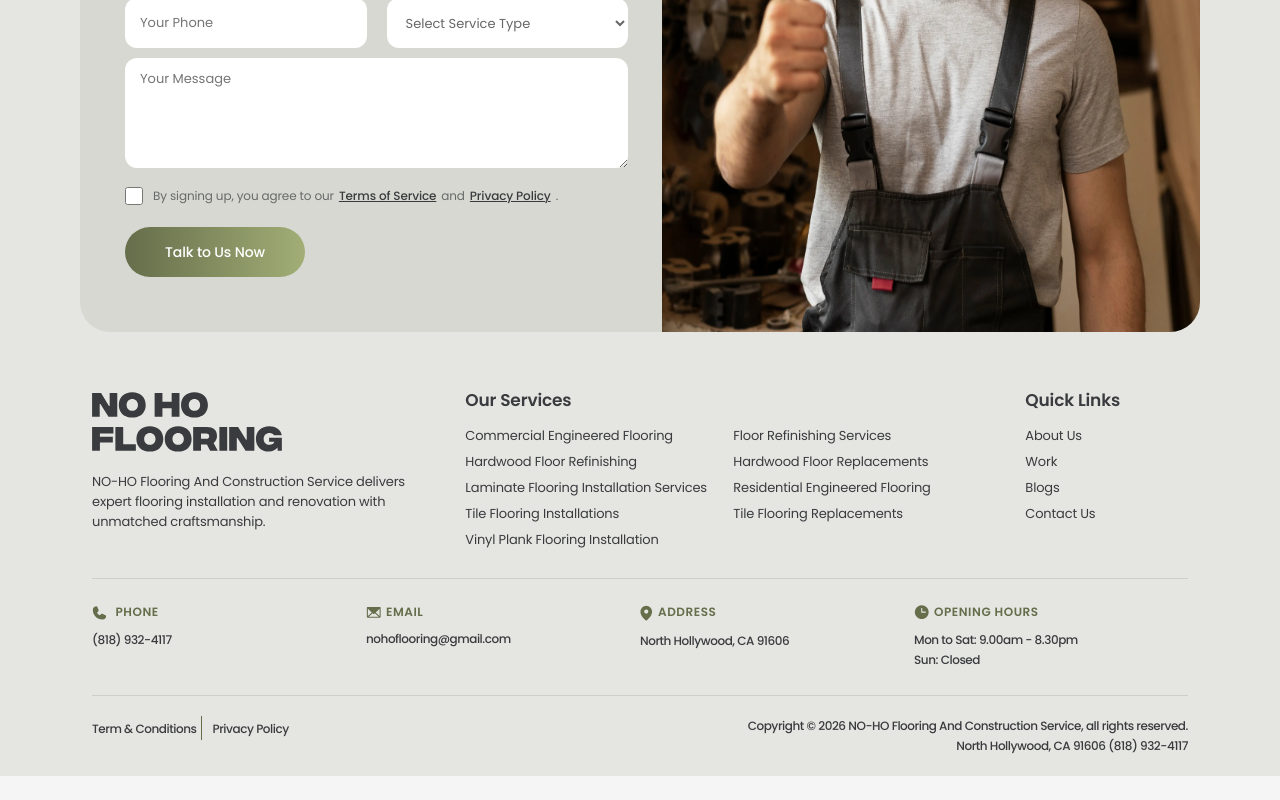
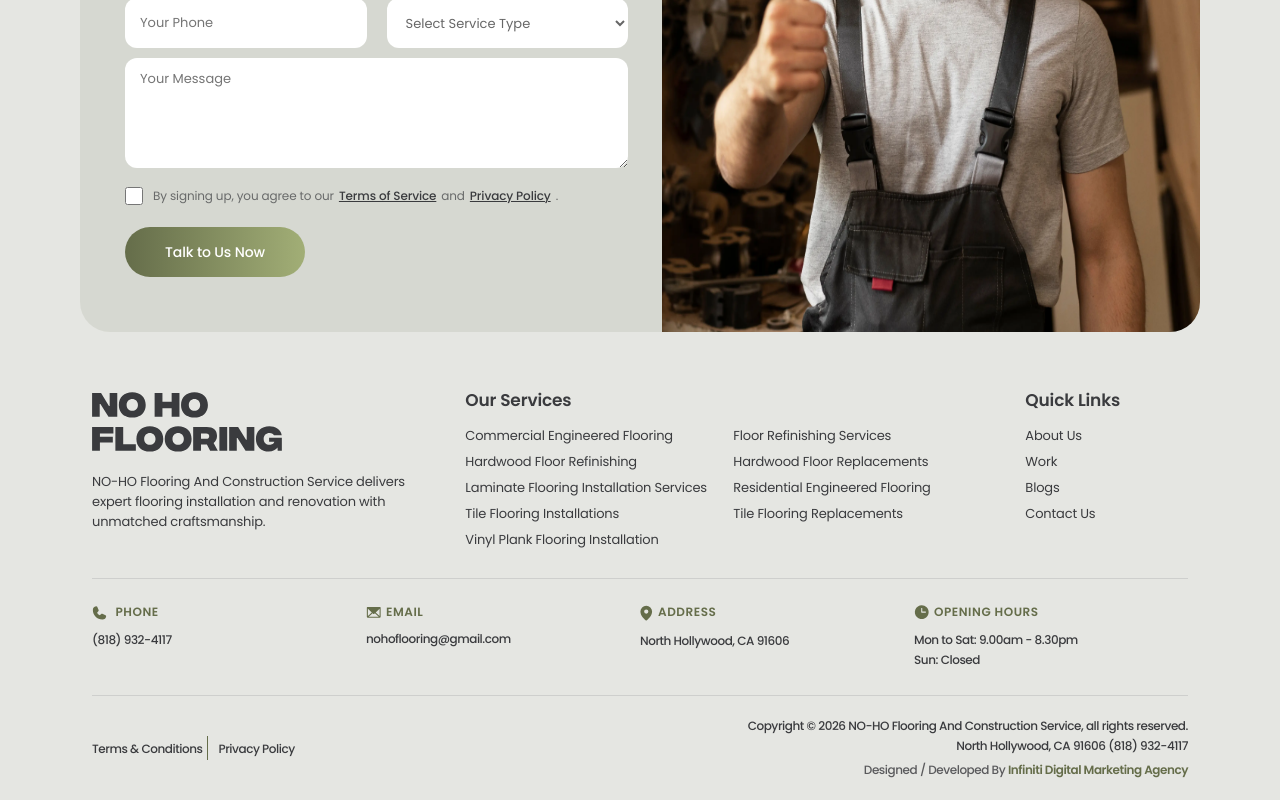
Before and after one commit to nohoflooring/nohoflooring, a Next.js app: page / in a window 1280 px wide. Shown: the part 7459-8259 px from the top of the page. Before the commit the page ends 8235 px from the top, so only its background shows below. Built offline with nearby package versions, Linux system fonts and the light colour scheme.

Commit message:
add footer infiniti gigital marking links

```diff
--- a/src/app/layout/footer.jsx
+++ b/src/app/layout/footer.jsx
@@ -78,14 +78,20 @@ const Footer = () => {
                 <Row className={styles.copyrightSection}>
                     <Col md={12} lg={6}>
                         <ul className={styles.copyRightLinks}>
-                            <li><Link href="#">Term & Conditions</Link></li>
+                            <li><Link href="#">Terms & Conditions</Link></li>
                             <li><Link href="/privacy-policy">Privacy Policy</Link></li>
                         </ul>
                     </Col>
                     <Col md={12} lg={6}>
                         <div className={styles.copyRightSec}>
-                            <p>Copyright © 2026 NO-HO Flooring And Construction Service, all rights reserved.<br />
-                                North Hollywood, CA 91606 (818) 932-4117</p>
+                            <p className={styles.copyRightText}>Copyright © 2026 NO-HO Flooring And Construction Service, all rights reserved.</p>
+                            <p className={styles.copyRightText}>North Hollywood, CA 91606 (818) 932-4117</p>
+                            <p className={styles.designCredit}>
+                                Designed / Developed By{" "}
+                                <Link href="https://www.infinitidigital.us/" target="_blank" rel="noopener noreferrer">
+                                    Infiniti Digital Marketing Agency
+                                </Link>
+                            </p>
                         </div>
                     </Col>
                 </Row>
--- a/styles/layout/footer.module.scss
+++ b/styles/layout/footer.module.scss
@@ -101,6 +101,7 @@
     }
     .copyrightSection {
       padding: 30px 0px;
+      align-items: center;
       .copyRightLinks {
         display: flex;
         align-items: center;
@@ -129,7 +130,8 @@
         }
       }
       .copyRightSec {
-        p {
+        .copyRightText,
+        .designCredit {
           font-style: normal;
           font-weight: 500;
           font-size: 15px;
@@ -138,6 +140,21 @@
           letter-spacing: -0.45px;
           color: #3a3b3e;
           margin-bottom: 0px;
+        }
+
+        .designCredit {
+          margin-top: 4px;
+          color: rgba(58, 59, 62, 0.82);
+
+          a {
+            color: #656d4a;
+            font-weight: 600;
+            transition: all 0.3s ease;
+
+            &:hover {
+              color: #3a3b3e;
+            }
+          }
         }
       }
     }
@@ -217,7 +234,8 @@
           }
         }
         .copyRightSec {
-          p {
+          .copyRightText,
+          .designCredit {
             font-size: 14px;
             line-height: 22px;
           }
@@ -299,7 +317,8 @@
           }
         }
         .copyRightSec {
-          p {
+          .copyRightText,
+          .designCredit {
             font-size: 13px;
             line-height: 20px;
           }
@@ -383,7 +402,8 @@
           }
         }
         .copyRightSec {
-          p {
+          .copyRightText,
+          .designCredit {
             font-size: 12px;
             line-height: 20px;
           }
@@ -467,7 +487,8 @@
           }
         }
         .copyRightSec {
-          p {
+          .copyRightText,
+          .designCredit {
             font-size: 12px;
             line-height: 20px;
           }
@@ -556,7 +577,8 @@
           }
         }
         .copyRightSec {
-          p {
+          .copyRightText,
+          .designCredit {
             font-size: 12px;
             line-height: 20px;
             text-align: center;
@@ -646,7 +668,8 @@
           }
         }
         .copyRightSec {
-          p {
+          .copyRightText,
+          .designCredit {
             font-size: 12px;
             line-height: 20px;
             text-align: center;
@@ -736,7 +759,8 @@
           }
         }
         .copyRightSec {
-          p {
+          .copyRightText,
+          .designCredit {
             font-size: 12px;
             line-height: 20px;
             text-align: center;
--- a/styles/lp/lp1/footer.module.scss
+++ b/styles/lp/lp1/footer.module.scss
@@ -50,7 +50,8 @@
       padding: 30px 0px;
 
       .copyRightSec {
-        p {
+        .copyRightText,
+        .designCredit {
           font-style: normal;
           font-weight: 500;
           font-size: 15px;
@@ -59,6 +60,21 @@
           letter-spacing: -0.45px;
           color: #3a3b3e;
           margin-bottom: 0px;
+        }
+
+        .designCredit {
+          margin-top: 4px;
+          color: rgba(58, 59, 62, 0.82);
+
+          a {
+            color: #656d4a;
+            font-weight: 600;
+            transition: all 0.3s ease;
+
+            &:hover {
+              color: #3a3b3e;
+            }
+          }
         }
       }
     }
@@ -138,7 +154,8 @@
           }
         }
         .copyRightSec {
-          p {
+          .copyRightText,
+          .designCredit {
             font-size: 14px;
             line-height: 22px;
           }
@@ -220,7 +237,8 @@
           }
         }
         .copyRightSec {
-          p {
+          .copyRightText,
+          .designCredit {
             font-size: 13px;
             line-height: 20px;
           }
@@ -304,7 +322,8 @@
           }
         }
         .copyRightSec {
-          p {
+          .copyRightText,
+          .designCredit {
             font-size: 12px;
             line-height: 20px;
           }
@@ -388,7 +407,8 @@
           }
         }
         .copyRightSec {
-          p {
+          .copyRightText,
+          .designCredit {
             font-size: 12px;
             line-height: 20px;
           }
@@ -477,7 +497,8 @@
           }
         }
         .copyRightSec {
-          p {
+          .copyRightText,
+          .designCredit {
             font-size: 12px;
             line-height: 20px;
             text-align: center;
@@ -567,7 +588,8 @@
           }
         }
         .copyRightSec {
-          p {
+          .copyRightText,
+          .designCredit {
             font-size: 12px;
             line-height: 20px;
             text-align: center;
@@ -657,7 +679,8 @@
           }
         }
         .copyRightSec {
-          p {
+          .copyRightText,
+          .designCredit {
             font-size: 12px;
             line-height: 20px;
             text-align: center;
```
Also changed, not shown: src/app/lp/lp1/components/footer.jsx (+8 -2 lines).
